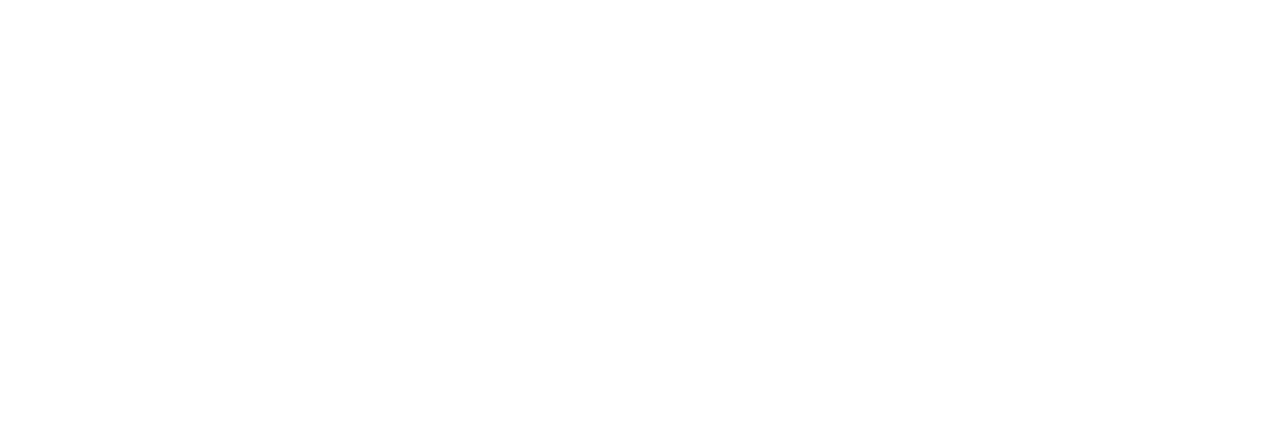
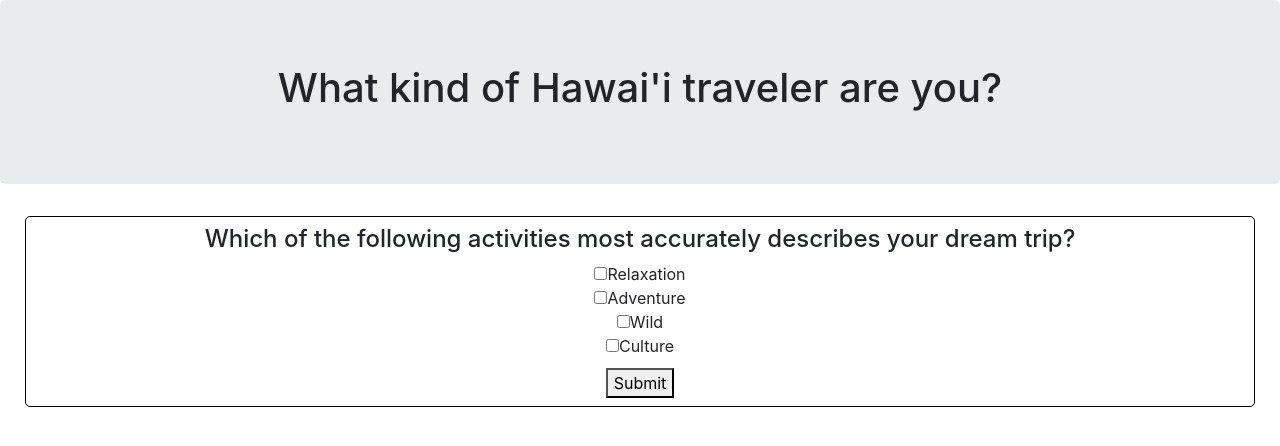
Before and after one commit to patrickmexal/hawaii_time, a plain HTML site: page index.html in a window 1280 px wide. Drawn offline with nearby package versions, Linux system fonts and the light colour scheme.

Commit message:
update one

```diff
--- a/css/style.css
+++ b/css/style.css
@@ -0,0 +1,16 @@
+.jumbotron {
+	text-align: center;
+}
+.question {
+	margin: 5px auto;
+	text-align: center;
+}
+form {
+	border: 1px solid black;
+	padding: 8px;
+	border-radius: 5px;
+	margin: 0px 25px 0px 25px;
+}
+button {
+	margin-top: 10px;
+}
--- a/index.html
+++ b/index.html
@@ -1,11 +1,33 @@
 <!DOCTYPE html>
 <html lang="en">
+
 <head>
-	<meta charset="UTF-8">
-	<title>The Hawaii Quiz</title>
-	<link rel="stylesheet" type="text/css" href="./css/style.css">
+    <meta charset="UTF-8">
+    <title>The Hawaii Quiz</title>
+    <link rel="stylesheet" type="text/css" href="https://stackpath.bootstrapcdn.com/bootstrap/4.1.3/css/bootstrap.min.css">
+    <script src="https://code.jquery.com/jquery-3.3.1.js" integrity="sha256-2Kok7MbOyxpgUVvAk/HJ2jigOSYS2auK4Pfzbm7uH60=" crossorigin="anonymous"></script>
+    <link rel="stylesheet" type="text/css" href="./css/style.css">
 </head>
+
 <body>
-	<script type="text/javascript" src="./js/main.js"></script>
+    <div class="jumbotron">
+        <h1>What kind of Hawai'i traveler are you?</h1>
+    </div>
+    <div class="question">
+        <form>
+            <h4>Which of the following activities most accurately describes your dream trip?</h4>
+            <input type="checkbox" name="Relaxation" value="Relaxation">Relaxation
+            <br>
+            <input type="checkbox" name="Adventure" value="Adventure">Adventure
+            <br>
+            <input type="checkbox" name="Wildlife" value="Wildlife">Wild
+            <br>
+            <input type="checkbox" name="Culture" value="Culture">Culture
+            <br>
+            <button type="submit" />Submit
+        </form>
+    </div>
+    <script type="text/javascript" src="./js/main.js"></script>
 </body>
+
 </html>
--- a/js/main.js
+++ b/js/main.js
@@ -0,0 +1,6 @@
+let answers;
+
+$('button').on('click', function() {
+	answers = $('input').val();
+	console.log(answers);
+})
```
